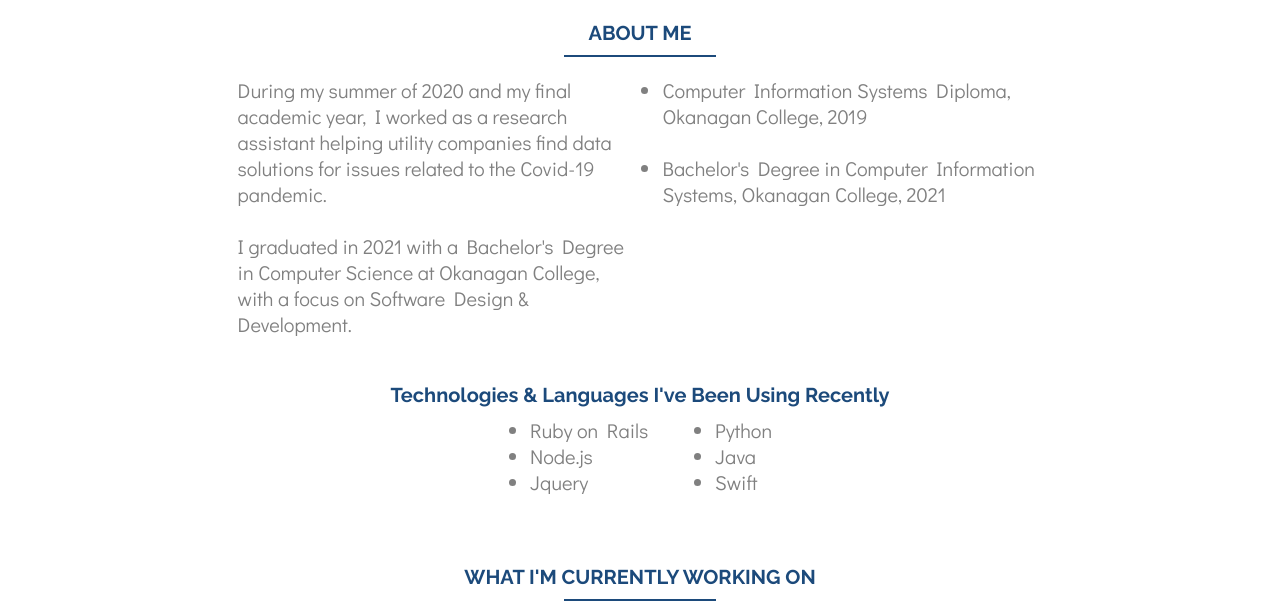
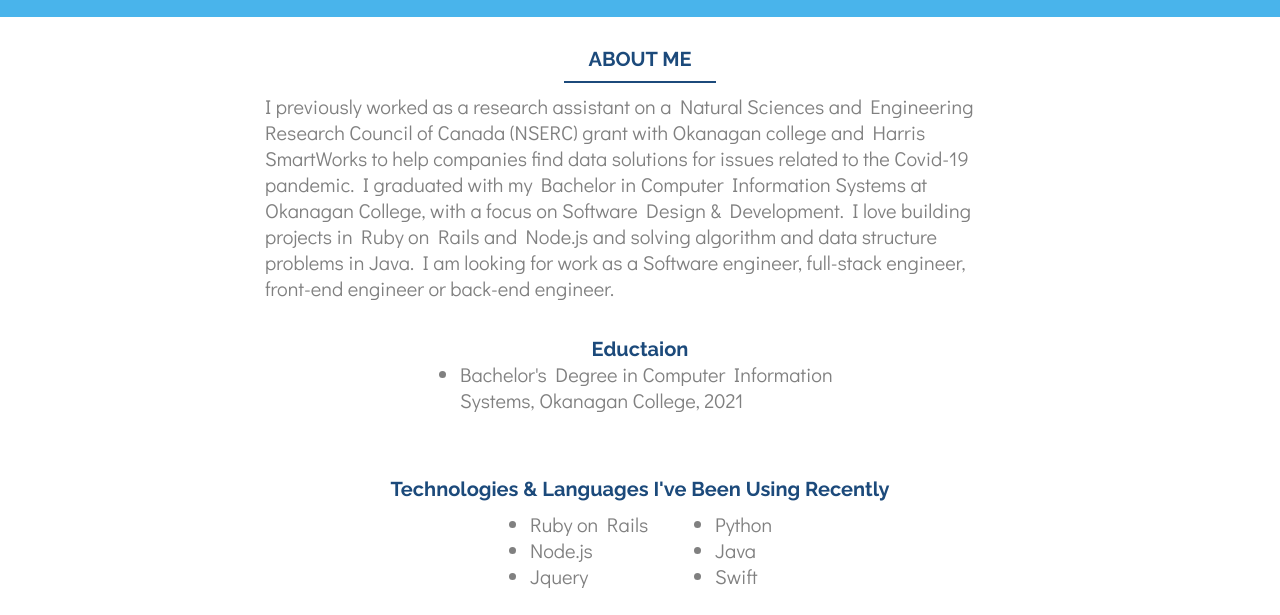
Before and after one commit to hconlin/hconlin.github.io, a plain HTML site: page index.html in a window 1280 px wide. Shown: the part 485-1100 px from the top of the page. Drawn offline with nearby package versions, Linux system fonts and the light colour scheme.

Commit message:
changed about me info

```diff
--- a/index.html
+++ b/index.html
@@ -31,7 +31,7 @@
         <div class="info">
           <div class="name"><b>HAYDEN CONLIN-MOUAT</b></div><hr style="width: 150px; border: 1px solid white;">
           <div class="about">
-              Research Assistant at Okanagan College <br> Bachelor's Degree, Computer Information Systems
+              Research Assistant<br> Bachelor's Degree, Computer Information Systems<br>Software Development & Design
           </div>
           <span class="links">
             <a href="mailto:hconlinmouat@gmail.com"><img class="icons" src="static/images/email.png" alt="Email"/></a>
@@ -46,16 +46,16 @@
     </div>
     <div class="about-me">
       ABOUT ME<hr style="width: 150px; border: 1px solid #1C4A7B;">
-      <div class="text">
-        During my summer of 2020 and my final academic year, I worked as a research assistant helping utility companies find data solutions for issues related to the Covid-19 pandemic. <br><br>
-        I graduated in 2021 with a Bachelor's Degree in Computer Science at Okanagan College, with a focus on Software Design & Development.<br><br>
+      <div class="text about-me-text">
+        I previously worked as a research assistant on a Natural Sciences and Engineering Research Council of Canada (NSERC) grant with Okanagan college and Harris SmartWorks to help companies find data solutions for issues related to the Covid-19 pandemic. I graduated with my Bachelor in Computer Information Systems at Okanagan College, with a focus on Software Design & Development.
+        I love building projects in Ruby on Rails and Node.js and solving algorithm and data structure problems in Java. I am looking for work as a Software engineer, full-stack engineer, front-end engineer or back-end engineer.<br><br>
       </div>
       <div class="text">
+        <div class="title">Eductaion</div>
         <ul class="education-list">
-          <li>Computer Information Systems Diploma, Okanagan College, 2019</li><br>
           <li>Bachelor's Degree in Computer Information Systems, Okanagan College, 2021</li>
         </ul>
-      </div>
+      </div><br>
       <div class="tech">
         Technologies & Languages I've Been Using Recently
         <ul class="tech-list">
--- a/static/css/about-me.css
+++ b/static/css/about-me.css
@@ -18,16 +18,26 @@
   width: 400px;
   text-align: left;
   vertical-align: top;
-  display: inline-block;
+  margin: auto;
   margin-top: 10px;
   font-size: 20px;
   font-family: 'Didact Gothic';
   color: grey;
 }
 
+.about-me-text{
+  width: 750px;
+}
+
+.title{
+  font-family: 'Raleway';
+  color: #1C4A7B;
+  text-align: center;
+}
+
 ul.education-list{
-  margin-top: 0px;
-  padding-inline-start: 20px;
+  margin-top: 0px !important;
+  padding-inline-start: 20px !important;
 }
 
 .tech{
```
